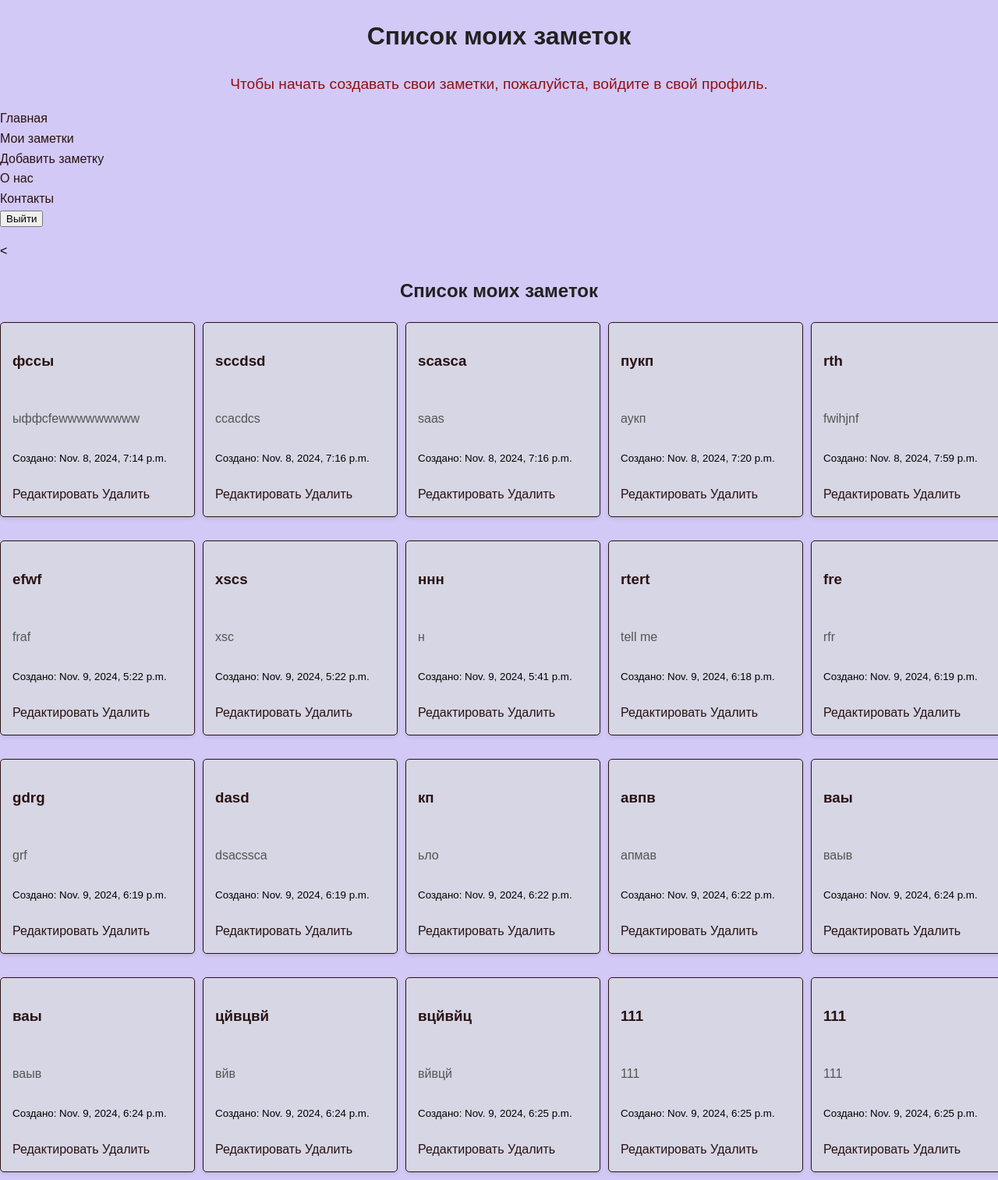
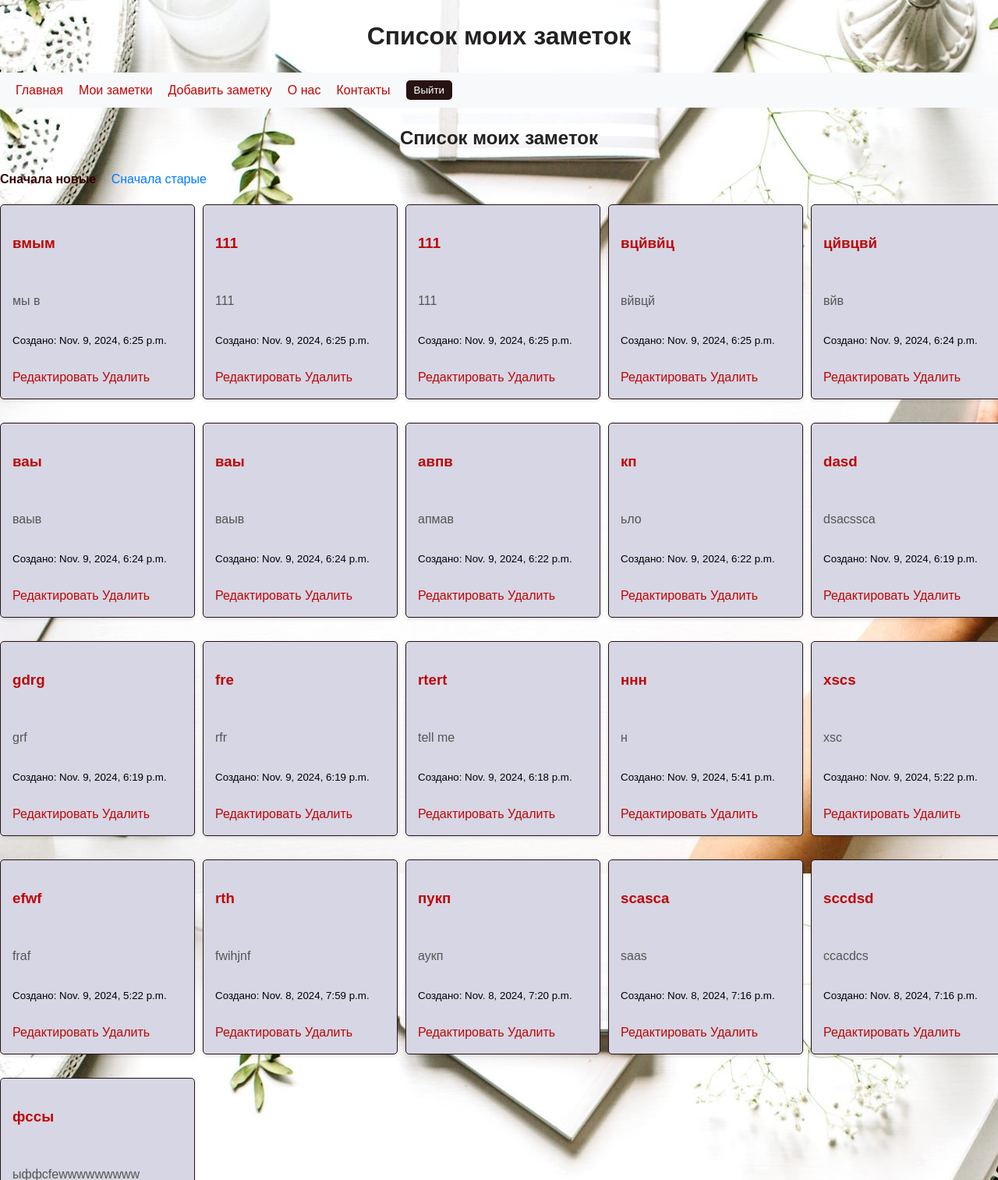
Before and after one commit to vikivuki2003/Notes_django_project, a Django app: page /notes_list/?sort=new in a window 1280 px wide. Shown: the top 1513 px of the page at 78% size. Run offline with Django 5.2, Linux system fonts and the light colour scheme; a user stored in the database is signed in; data comes from the database, SQL or seed files in the repository; both versions use the stored data as it was after the commit.

Commit message:
added sorting

```diff
--- a/notes_app/static/css/my_styles.css
+++ b/notes_app/static/css/my_styles.css
@@ -1,8 +1,15 @@
 html, body {
             height: 100%;
             margin: 0;
+            display: flex; /* Используем flexbox для вертикального выравнивания */
+            flex-direction: column; /* Указываем направление по вертикали */
+
+            background-image: url("../images/bg.jpg");
+            background-color: rgba(208, 197, 246, 0.93);
         }
+
 body {
+    background-image: url("../images/bg.jpg");
     font-family: 'Arial', sans-serif;
     line-height: 1.6;
     margin: 0;
@@ -11,14 +18,16 @@ body {
     display: flex;
     flex-direction: column;
 }
+
 main {
     flex: 1; /* Это заставляет main занимать все доступное пространство */
 }
+
 /* Заголовки */
 h1, h2 {
     color: #232121;
-    text-align: center;
-    margin-bottom: 20px;
+text-align: center; /* Заголовок по центру */
+            margin-bottom: 20px; /* Отступ снизу */
 }
 
 /* Стили для абзацев */
@@ -29,7 +38,7 @@ p {
 
 /* Стили для ссылок */
 a {
-    color: #291212;
+    color: #bd0707;
     text-decoration: none;
 }
 
@@ -38,20 +47,19 @@ a:hover {
 }
 
 /* Кнопки */
-.button {
-    display: inline-block;
-    padding: 10px 20px;
+ button {
+            display: block; /* Кнопка занимает всю ширину */
+            margin: 0 auto; /* Центрируем кнопку */
             background-color: #007bff;
             color: white;
             border: none;
             border-radius: 5px;
+            padding: 10px 20px;
             cursor: pointer;
-    transition: background-color 0.3s, transform 0.3s;
         }
 
-.button:hover {
+ button:hover {
             background-color: #0056b3;
-    transform: translateY(-2px);
         }
 
 
@@ -66,17 +74,22 @@ a:hover {
     border-radius: 10px;
 }
 
-/* Стили для формы */
 .form-container {
-    flex-basis: 30%;
-    margin-right: 20px; /* Уменьшаем отступ справа */
+    background-color: #fff; /* Цвет фона для формы */
+    padding: 20px; /* Внутренние отступы для формы */
+    border-radius: 5px; /* Закругленные углы на форме */
+    box-shadow: 0 2px 10px rgba(0, 0, 0, 0.1); /* Тень для формы */
+    width: 400px; /* Установите фиксированную ширину формы */
+    max-width: 90%; /* Ограничение ширины на мобильных устройствах */
+    margin: 0 auto; /* Центрирование формы по горизонтали */
 }
+
 
 /* Карточка (пример компонента) */
 .card {
     background-color: #fefefe; /* Цвет фона карточки */
     border-radius: 5px;
-    box-shadow: 0 4px 10px rgba(0,0,0,0.1); /* Более заметная тень */
+    box-shadow: 0 4px 10px rgba(0, 0, 0, 0.1); /* Более заметная тень */
     padding: 20px;
     margin-bottom: 20px; /* Отступ снизу */
     transition: transform 0.3s; /* Плавный переход при наведении */
@@ -123,6 +136,7 @@ a:hover {
     background-color: #d4edda; /* Зеленый фон для успешного сообщения */
     color: #155724; /* Темно-зеленый цвет текста */
 }
+
 .notes-column {
     flex-basis: calc(20% - 20px); /* Каждая колонка занимает 20% ширины минус отступы */
     margin-right: 10px; /* Отступ между колонками */
@@ -141,9 +155,8 @@ a:hover {
 .message-container {
             display: flex;
             justify-content: center; /* Центрирование по горизонтали */
-    align-items: center; /* Центрирование по вертикали */
-    height: 100vh; /* Высота 100% от видимой области */
-    position: relative; /* Для абсолютного позиционирования дочерних элементов */
+            width: 100%; /* Занимаем всю ширину */
+            margin-bottom: 20px; /* Отступ снизу */
         }
 
 .messages {
@@ -161,18 +174,21 @@ a:hover {
 .info {
     color: blue; /* Цвет текста для информационных сообщений */
 }
+
 .notes-container {
     display: grid; /* Используем grid для контейнера заметок */
     grid-template-columns: repeat(5, 1fr); /* 5 колонок */
     grid-auto-rows: minmax(70px, auto); /* Минимальная высота строки */
     gap: 10px; /* Расстояние между заметками */
 }
+
 .note-detail {
     display: flex;
     justify-content: center;
     align-items: center;
     height: 100vh; /* Высота 100% от видимой области */
 }
+
 .note-card {
     background-color: #fff; /* Цвет фона карточки */
     border-radius: 10px; /* Закругленные углы */
@@ -181,3 +197,61 @@ a:hover {
     max-width: 600px; /* Максимальная ширина карточки */
     width: 100%; /* Ширина 100% для адаптивности */
 }
+
+nav {
+    display: flex;
+    justify-content: space-between; /* Распределяем пространство между элементами */
+    align-items: center; /* Вертикальное центрирование */
+    padding: 10px 20px; /* Отступы для навигации */
+    background-color: #f8f9fa; /* Цвет фона навигации */
+    position: relative; /* Устанавливаем позиционирование для дочерних элементов */
+}
+
+nav ul {
+    list-style: none; /* Убираем маркеры у списка */
+    margin: 0; /* Убираем отступы */
+    padding: 0; /* Убираем внутренние отступы */
+    display: flex; /* Делаем список горизонтальным */
+}
+
+nav ul li {
+    margin-right: 20px; /* Отступы между элементами */
+}
+
+nav ul li:last-child {
+    margin-right: 0; /* Убираем отступ для последнего элемента */
+}
+
+.centered-text {
+    text-align: center; /* Центрируем текст */
+    margin-top: 20px; /* Добавляем отступ сверху */
+    font-size: 1.2em; /* Размер шрифта */
+    color: #291212; /* Цвет текста */
+}
+
+.logout-button {
+    background-color: #291212; /* Цвет фона для кнопки */
+    color: white; /* Цвет текста */
+    border: none; /* Без обводки */
+    border-radius: 5px; /* Закругленные углы */
+    padding: 5px 10px; /* Внутренние отступы */
+    cursor: pointer; /* Курсор в виде указателя */
+}
+
+.logout-button:hover {
+    background-color: #0056b3; /* Цвет при наведении */
+}
+.sorting-controls {
+    margin-bottom: 20px; /* Отступ снизу */
+}
+
+.sorting-controls a {
+    margin-right: 15px; /* Отступы между ссылками */
+    text-decoration: none; /* Убираем подчеркивание */
+    color: #007bff; /* Цвет ссылки */
+}
+
+.sorting-controls a.active {
+    font-weight: bold; /* Жирный шрифт для активной ссылки */
+    color: #370505; /* Цвет для выделенной ссылки */
+}
--- a/notes_app/templates/notes_app/main.html
+++ b/notes_app/templates/notes_app/main.html
@@ -20,12 +20,10 @@
     <h1>{% block header %}Мои заметки{% endblock %}</h1>
     <!-- Новое сообщение о необходимости входа -->
     <div style="text-align: center; margin-top: 20px;">
-            <p style="font-size: 1.2em; color: #911111;">
-                Чтобы начать создавать свои заметки, пожалуйста, войдите в свой профиль.
-            </p>
+
     </div>
     <nav>
-            <ul style="list-style-type: none; padding: 0;">
+        <ul>
             <li><a href="{% url 'notes_app:main' %}">Главная</a></li>
             {% if user.is_authenticated %}
                 <li><a href="{% url 'notes_app:notes_list' %}">Мои заметки</a></li>
@@ -36,13 +34,20 @@
             {% if user.is_authenticated %}
                 <form action="{% url 'notes_app:logout' %}" method="post" style="display:inline;">
                     {% csrf_token %}
-                        <button type="submit">Выйти</button>
+                    <button type="submit" class="logout-button">Выйти</button>
                 </form>
             {% else %}
                 <li><a href="{% url 'notes_app:login' %}">Войти в профиль</a></li>
             {% endif %}
         </ul>
     </nav>
+{% if request.path == '/' %}>
+        <div class="centered-text">
+            <p>
+                <strong>Чтобы начать создавать свои заметки, пожалуйста, войдите в свой профиль.</strong>
+            </p>
+        </div>
+    {% endif %}
 </header>
 
 <main>
--- a/notes_app/templates/notes_app/notes_list.html
+++ b/notes_app/templates/notes_app/notes_list.html
@@ -2,17 +2,20 @@
 
 {% load static %}
 
-
-
 <head>
     <meta charset="UTF-8">
-{% block title %}Список заметок{% endblock %}
+    {% block title %}Список заметок{% endblock %}
     <link rel="stylesheet" href="{% static 'css/my_styles.css' %}">
 </head>
 <body>
 {% block content %}
     <section class="note-list">
-        <<h1>{% block header %}Список моих заметок{% endblock %}</h1>
+        <h1>{% block header %}Список моих заметок{% endblock %}</h1>
+        <!-- Элементы управления сортировкой -->
+        <div class="sorting-controls">
+            <a href="?sort=new" class="{% if request.GET.sort == 'new' %}active{% endif %}">Сначала новые</a>
+            <a href="?sort=old" class="{% if request.GET.sort == 'old' %}active{% endif %}">Сначала старые</a>
+        </div>
         {% if notes %}
             <div class="notes-container">
                 {% for note in notes %}
--- a/notes_app/views.py
+++ b/notes_app/views.py
@@ -67,5 +67,11 @@ def note_delete_view(request, pk):
     return render(request, 'notes_app/delete_note.html', {'object': note})
 
 def note_list_view(request):
-    notes = Notes.objects.all()  # Извлекаем все заметки
+    sort_order = request.GET.get('sort', 'new')  # Получаем параметр сортировки из запроса
+
+    if sort_order == 'new':
+        notes = Notes.objects.all().order_by('-created_at')  # Сортировка от новых к старым
+    else:
+        notes = Notes.objects.all().order_by('created_at')  # Сортировка от старых к новым
+
     return render(request, 'notes_app/notes_list.html', {'notes': notes})
```
Also changed, not shown: db.sqlite3, notes_app/static/images/bg.jpg (added). Lines whose indentation alone changed are shown as unchanged.
